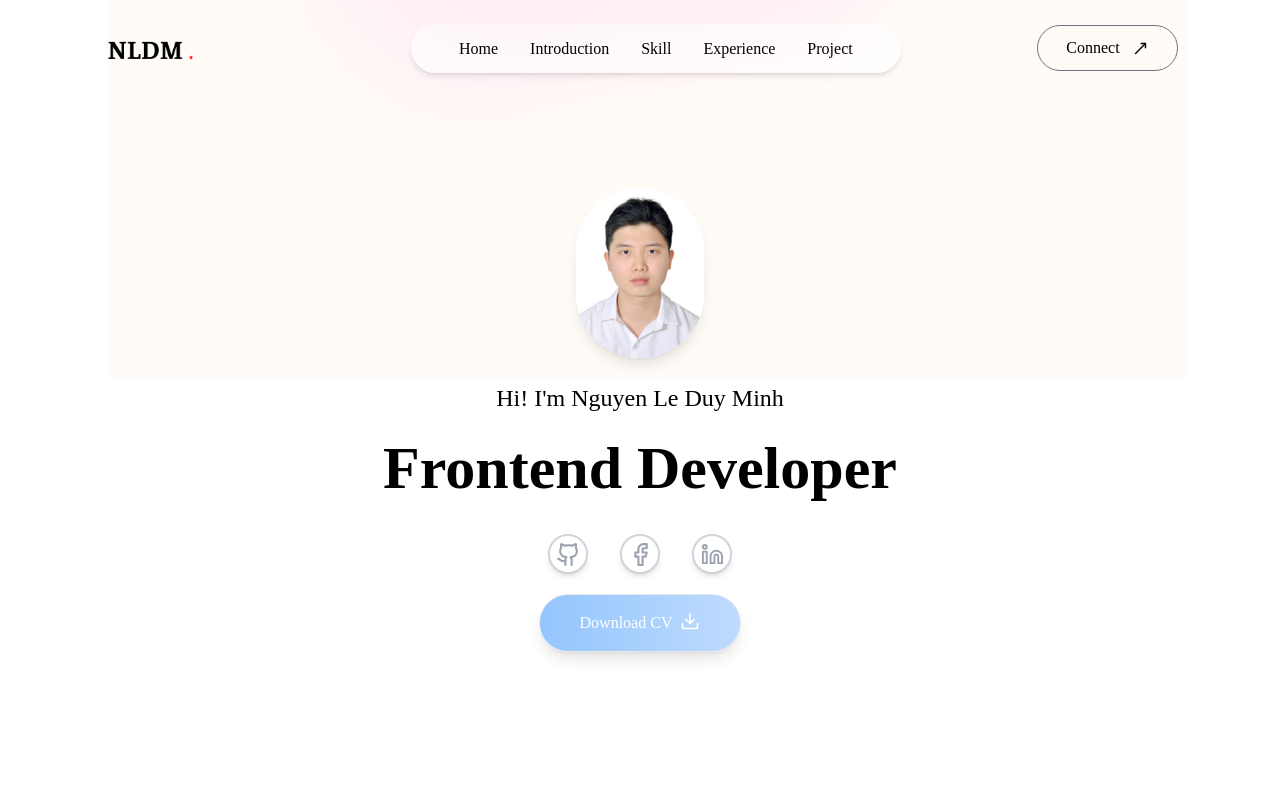
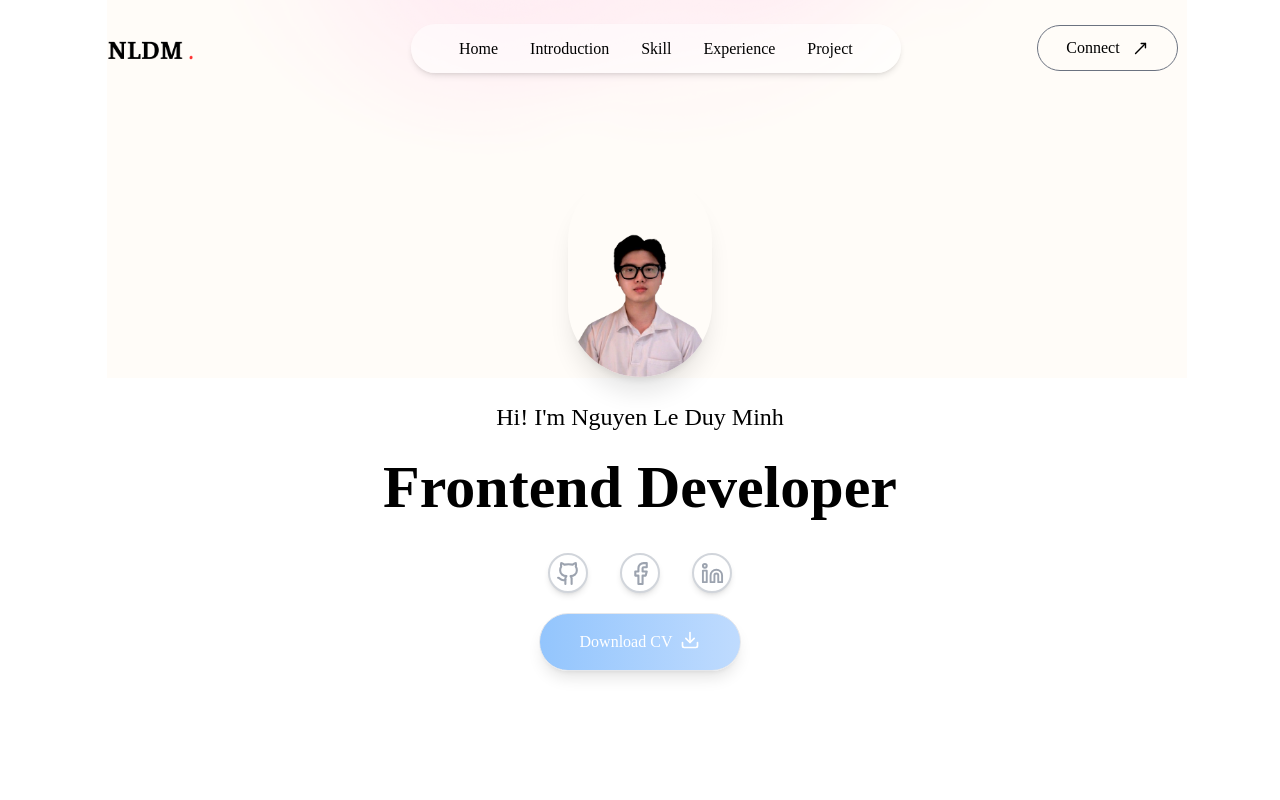
Before and after one commit to MinhDuy0i0909090/portfolio, a Next.js app: page / in a window 1280 px wide. Shown: the top 800 px of the page. Built offline with nearby package versions, Linux system fonts and the light colour scheme; a web font is replaced by a local one.

Commit message:
update image

```diff
--- a/app/component/header.jsx
+++ b/app/component/header.jsx
@@ -10,7 +10,7 @@ function Header() {
       <Image
         src={assets.avar}
         alt="Avatar"
-        className="rounded-full shadow-lg w-32 "
+        className="rounded-full shadow-xl w-36 h-auto "
       />
       {/* Name & Job Title */}
       <h1 className="text-2xl  px-4 py-1 font-Ovo ">
--- a/public/assets/assets.js
+++ b/public/assets/assets.js
@@ -1,7 +1,7 @@
 import logo from "./NLDM.png";
 import logo_dark from "./NLDM_dark.png";
 import header_bg from "./header_bg.png";
-import avar from "./3x4x.jpg";
+import avar from "./image3x4.png";
 import bg_layout from "./bg-web.png";
 import logoB24 from "./logoB24.jpg";
 import logoLC1 from "./logoLC1.jpg";
```
Also changed, not shown: public/assets/3x4x.jpg (deleted), public/assets/image3x4.png (added).
